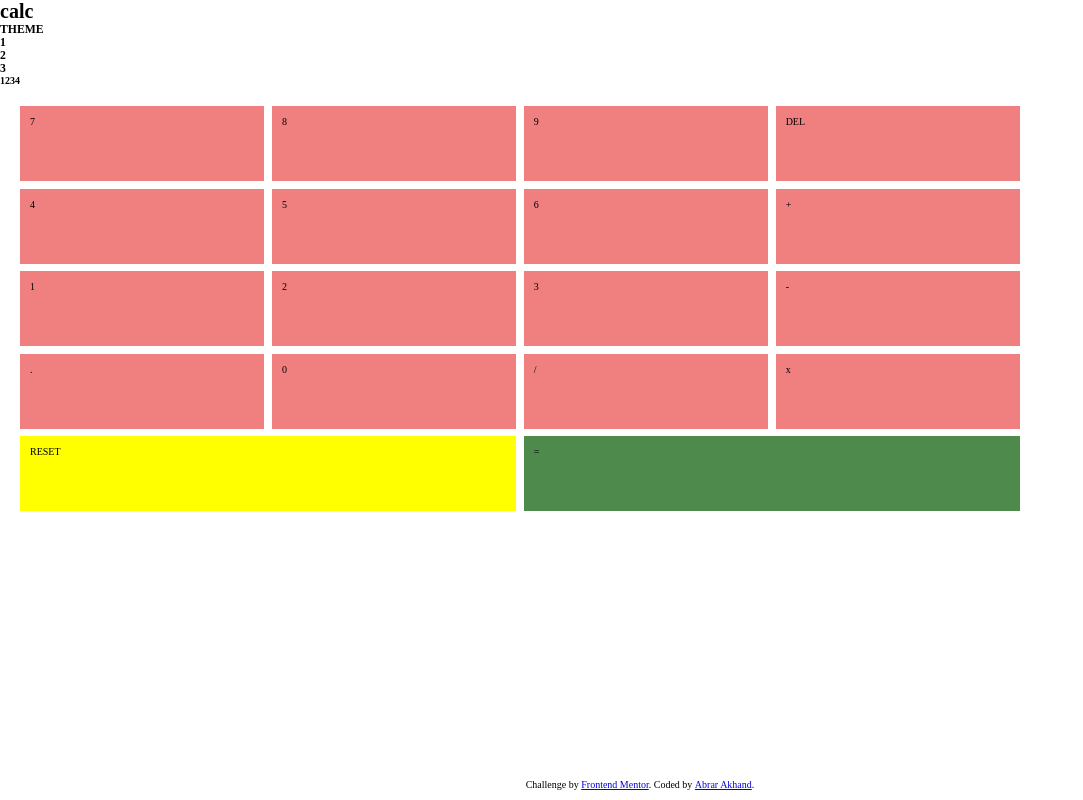
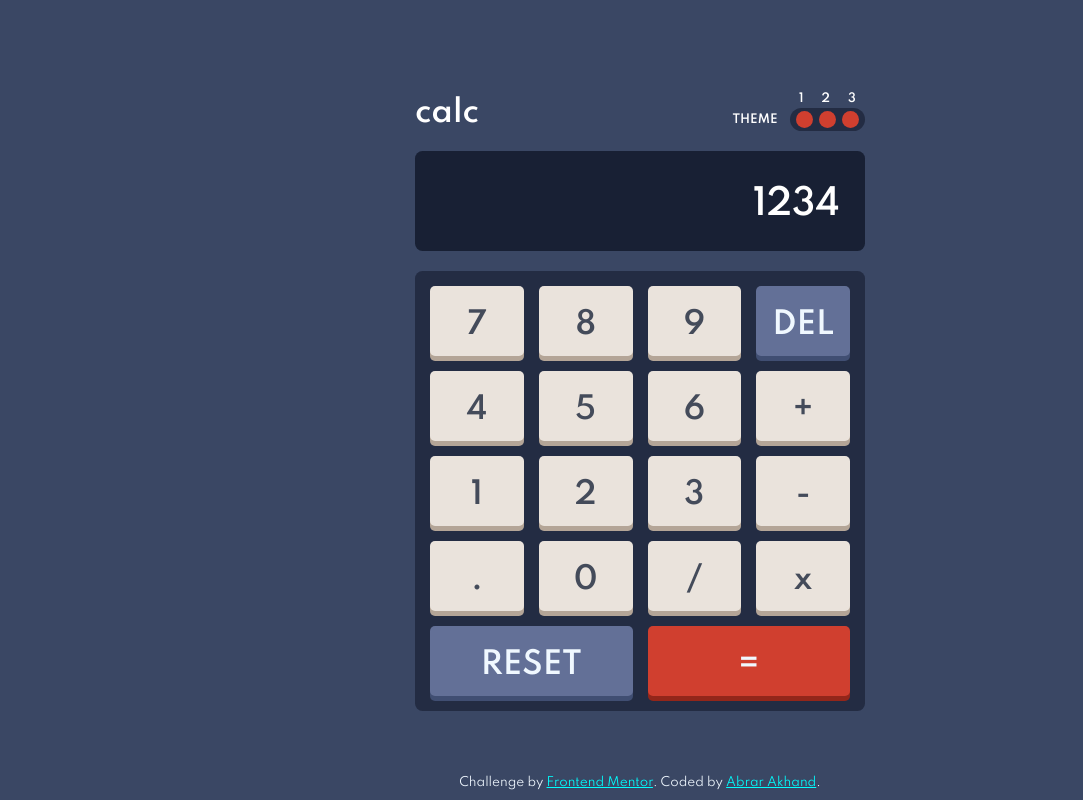
Before and after one commit to Triple3Apple/react-calculator, a React (Create React App) app: page / in a window 1280 px wide. Shown: the whole page, without its empty margins (0-1083 px from the left). Built offline with nearby package versions, Linux system fonts and the light colour scheme.

Commit message:
UI improvements and first theme added

```diff
--- a/public/index.html
+++ b/public/index.html
@@ -8,6 +8,12 @@
     <meta
       name="description"
       content="Web site created using create-react-app"
+    />
+    <link rel="preconnect" href="https://fonts.googleapis.com" />
+    <link rel="preconnect" href="https://fonts.gstatic.com" crossorigin />
+    <link
+      href="https://fonts.googleapis.com/css2?family=Spartan:wght@400;500;600&display=swap"
+      rel="stylesheet"
     />
     <link rel="apple-touch-icon" href="%PUBLIC_URL%/logo192.png" />
     <!--
--- a/src/App.js
+++ b/src/App.js
@@ -1,15 +1,28 @@
+import { useState } from "react";
+
 import Header from "./components/Header";
 import CalcDisplay from "./components/CalcDisplay";
 import CalcButtons from "./components/CalcButtons";
 import Footer from "./components/Footer";
 
 function App() {
+
+  // TODO: Load last used theme
+  const [theme, setTheme] = useState(1);
+
+  const changeTheme = (num) => {
+    if (num < 1 || num > 3) return;
+    console.log(`recieved theme num: ${num}`);
+
+    setTheme(num);
+  }
+
   return (
-    <div >
+    <div className='calc-root'>
       <div className="calculator-container">
-        <Header></Header>
+        <Header onThemeChange={changeTheme} ></Header>
         <CalcDisplay></CalcDisplay>
-        <CalcButtons></CalcButtons>
+        <CalcButtons currTheme={theme}></CalcButtons>
       </div>
       <Footer></Footer>
     </div>
--- a/src/components/Button.js
+++ b/src/components/Button.js
@@ -1,21 +1,37 @@
-const Button = ({ text, wideButtonType }) => {
+import { useState } from "react";
+
+
+const Button = ({ text, wideButtonType, themeNum }) => {
   // gridColumnStart: {1}, gridColumnEnd: 4
+
+  // const [currTheme, setCurrTheme] = useState('btn-theme' + themeNum);
+
+  // const getButtonWithTheme = () => {
+  //   if (currTheme > 3 || currTheme < 1) console.error(`Incorrect themeNum passed, value: ${themeNum}`);
+
+  //   setCurrTheme('btn-theme' + themeNum);
+
+  // }
+
 
   return (
     <>
       {wideButtonType === 1 ? (
-        <div className="button two-grid-button1">
+        <div className={`button two-grid-button1 white-text dif-color-key1 ${'btn-theme' + themeNum}`}>
           <p>{text}</p>
         </div>
       ) : wideButtonType === 2 ? (
-        <div className="button two-grid-button2">
+        <div className={`button two-grid-button2 white-text dif-color-key2 ${'btn-theme' + themeNum}`}>
           <p>{text}</p>
         </div>
       ) : (
-        <div className="button">
+        <div
+          className={`button ${text === "DEL" ? "white-text dif-color-key1" : ""} ${'btn-theme' + themeNum}`}
+        >
           <p>{text}</p>
         </div>
-      )}
+      )
+      }
     </>
 
     // <div className="button" {btnWidth === 2 ? "two-grid-button" : ""}>
--- a/src/components/CalcButtons.js
+++ b/src/components/CalcButtons.js
@@ -1,26 +1,26 @@
 import Button from "./Button";
 
-const CalcButtons = () => {
+const CalcButtons = ({ currTheme }) => {
   return (
     <div className="calc-buttons">
-      <Button text={7}></Button>
-      <Button text={8}></Button>
-      <Button text={9}></Button>
-      <Button text="DEL"></Button>
-      <Button text={4}></Button>
-      <Button text={5}></Button>
-      <Button text={6}></Button>
-      <Button text="+"></Button>
-      <Button text={1}></Button>
-      <Button text={2}></Button>
-      <Button text={3}></Button>
-      <Button text="-"></Button>
-      <Button text="."></Button>
-      <Button text={0}></Button>
-      <Button text="/"></Button>
-      <Button text="x"></Button>
-      <Button text="RESET" wideButtonType={1}></Button>
-      <Button text="=" wideButtonType={2}></Button>
+      <Button text={7} themeNum={currTheme}></Button>
+      <Button text={8} themeNum={currTheme}></Button>
+      <Button text={9} themeNum={currTheme}></Button>
+      <Button text="DEL" themeNum={currTheme}></Button>
+      <Button text={4} themeNum={currTheme}></Button>
+      <Button text={5} themeNum={currTheme}></Button>
+      <Button text={6} themeNum={currTheme}></Button>
+      <Button text="+" themeNum={currTheme}></Button>
+      <Button text={1} themeNum={currTheme}></Button>
+      <Button text={2} themeNum={currTheme}></Button>
+      <Button text={3} themeNum={currTheme}></Button>
+      <Button text="-" themeNum={currTheme}></Button>
+      <Button text="." themeNum={currTheme}></Button>
+      <Button text={0} themeNum={currTheme}></Button>
+      <Button text="/" themeNum={currTheme}></Button>
+      <Button text="x" themeNum={currTheme}></Button>
+      <Button text="RESET" wideButtonType={1} themeNum={currTheme}></Button>
+      <Button text="=" wideButtonType={2} themeNum={currTheme}></Button>
     </div>
   );
 };
--- a/src/components/CalcDisplay.js
+++ b/src/components/CalcDisplay.js
@@ -2,7 +2,7 @@ import React from "react";
 
 const CalcDisplay = () => {
   return (
-    <div className="calcDisplay">
+    <div className="calc-display">
       <h4 id="display">1234</h4>
     </div>
   );
--- a/src/components/Header.js
+++ b/src/components/Header.js
@@ -1,11 +1,11 @@
 import ThemeSelector from "./ThemeSelector";
 
-const Header = () => {
+const Header = ({ onThemeChange }) => {
   return (
-    <div className="headerContainer">
+    <header className="header-container">
       <h1 id="app-name">calc</h1>
-      <ThemeSelector></ThemeSelector>
-    </div>
+      <ThemeSelector onThemeChange={onThemeChange}></ThemeSelector>
+    </header>
   );
 };
 
--- a/src/components/ThemeSelector.js
+++ b/src/components/ThemeSelector.js
@@ -1,7 +1,7 @@
-const ThemeSelector = () => {
+const ThemeSelector = ({ onThemeChange }) => {
   return (
-    <div className="themeSelector">
-      <h3>THEME</h3>
+    <div className="theme-selector">
+      <h3 className="theme-text">THEME</h3>
       <div className="selector-container">
         <div className="numbers">
           <h3>1</h3>
@@ -9,9 +9,18 @@ const ThemeSelector = () => {
           <h3>3</h3>
         </div>
         <div className="selector">
-          <div className="theme-selection theme-selection1"></div>
-          <div className="theme-selection theme-selection2"></div>
-          <div className="theme-selection theme-selection3"></div>
+          <div
+            className="theme-selection theme-selection1"
+            onClick={() => onThemeChange(1)}
+          ></div>
+          <div
+            className="theme-selection theme-selection2"
+            onClick={() => onThemeChange(2)}
+          ></div>
+          <div
+            className="theme-selection theme-selection3"
+            onClick={() => onThemeChange(3)}
+          ></div>
         </div>
       </div>
     </div>
--- a/src/index.css
+++ b/src/index.css
@@ -6,11 +6,132 @@
 
 html {
   font-size: 62.5%;
+  font-family: "Spartan", sans-serif;
+}
+
+.calc-root {
+  display: flex;
+  flex-direction: column;
+
+  align-items: center;
+  justify-content: center;
+
+  background: hsl(222, 26%, 31%);
+  min-height: 100vh;
+}
+
+.calculator-container {
+  position: relative;
+  display: flex;
+  flex-direction: column;
+  align-items: center;
+  justify-content: center;
+  background: none;
+  padding: 3rem;
+
+  width: fit-content;
+}
+
+.header-container {
+  width: 100%;
+
+  display: flex;
+  flex-direction: row;
+  justify-content: space-between;
+  align-items: flex-end;
+}
+
+#app-name {
+  font-size: 3rem;
+  color: white;
+}
+
+.theme-selector {
+  /* background: rgb(163, 84, 84); */
+  display: flex;
+  flex-direction: row;
+}
+
+.theme-selector .theme-text {
+  align-self: flex-end;
+  transform: translateY(-4px);
+  margin: 0rem 1.25rem;
+  color: white;
+}
+
+.selector-container {
+  /* background: rgb(133, 133, 133); */
+  width: 7.5rem;
+
+  display: flex;
+  flex-direction: column;
+}
+
+.numbers {
+  width: 100%;
+  display: flex;
+  flex-direction: row;
+  justify-content: space-around;
+
+  margin: 0.25rem 0;
+}
+
+.numbers h3 {
+  color: white;
+}
+
+.selector {
+  display: flex;
+  flex-direction: row;
+  justify-content: space-evenly;
+  align-items: center;
+
+  width: 100%;
+  height: 2.25rem;
+  background: hsl(223, 31%, 20%);
+  border-radius: 2rem;
+}
+
+.theme-selection {
+  background: hsl(6, 63%, 50%);
+  width: 1.7rem;
+  height: 1.7rem;
+  border-radius: 1rem;
+}
+
+.calc-display {
+  display: flex;
+  flex-direction: row;
+  justify-content: end;
+  align-items: center;
+
+  background: hsl(224, 36%, 15%);
+  margin: 2rem 0rem;
+  border-radius: 0.75rem;
+
+  width: 100%;
+  height: 10rem;
+}
+
+#display {
+  width: 100%;
+  color: white;
+  text-align: right;
+
+  margin: 2.5rem;
+
+  font-size: 3.5rem;
+
+  transform: translateY(4px);
 }
 
 .calc-buttons {
-  width: 1000px;
-  margin: 2rem;
+  width: 45rem;
+  padding: 1.5rem;
+
+  border-radius: 0.75rem;
+
+  background: hsl(223, 31%, 20%);
 
   display: grid;
   /* grid-template-columns: 25% 25% 25% 25%; */
@@ -25,10 +146,10 @@ html {
   grid-row-gap: 0.5rem;
   */
 
-  grid-gap: 0.75rem;
+  grid-gap: 1.5rem;
 
   /* Sets the height for each row */
-  grid-auto-rows: 75px;
+  grid-auto-rows: 70px;
 
   /*
   Below line sets the minumum height to 100px and scales up if content inside is larger than 100px
@@ -38,21 +159,82 @@ html {
 }
 
 .button {
+  display: flex;
+  flex-wrap: nowrap;
+  justify-content: center;
+  align-items: center;
+
   padding: 1rem;
+  /* margin: 0.5rem; */
+  border-radius: 0.5rem;
 
-  background: lightcoral;
+  transition: transform 0.2s, box-shadow 0.2s;
 }
+
+.btn-theme1 {
+  background: hsl(30, 25%, 89%);
+  box-shadow: 0 0.5rem hsl(28, 16%, 65%);
+  /*
+    offset-x | offset-y | color
+    box-shadow: 60px -16px teal;
+  */
+}
+
+.btn-theme1:hover {
+  box-shadow: 0 0rem hsl(28, 16%, 65%);
+  transform: translateY(0.5rem);
+}
+
+.btn-theme1.dif-color-key1 {
+  background: hsl(225, 21%, 49%);
+  box-shadow: 0 0.5rem hsl(224, 28%, 35%);
+}
+
+.btn-theme1.dif-color-key1:hover {
+  box-shadow: 0 0 hsl(224, 28%, 35%);
+  transform: translateY(0.5rem);
+}
+
+.btn-theme1.dif-color-key2 {
+  background: hsl(6, 63%, 50%);
+  box-shadow: 0 0.5rem hsl(6, 70%, 34%);
+}
+
+.btn-theme1.dif-color-key2:hover {
+  box-shadow: 0 0rem hsl(6, 70%, 34%);
+  transform: translateY(0.5rem);
+}
+
+.btn-theme1 p {
+  color: hsl(221, 14%, 31%);
+}
+
+.button p {
+  font-size: 3rem;
+  font-weight: bold;
+  text-align: center;
+  vertical-align: middle;
+
+  transform: translateY(4px);
+}
+
+.white-text p {
+  color: aliceblue;
+}
+
+/* .blue-key,
+.two-grid-button1 {
+  background: hsl(225, 21%, 49%);
+} */
 
 .two-grid-button1 {
   grid-column-start: 1;
   grid-column-end: 3;
-  background: yellow;
 }
 
 .two-grid-button2 {
   grid-column-start: 3;
   grid-column-end: 5;
-  background: rgb(77, 138, 75);
 }
 
 .attribution {
@@ -63,3 +245,12 @@ html {
   text-align: center;
   margin-bottom: 1rem;
 }
+
+.attribution p {
+  color: aliceblue;
+  font-size: 1.2rem;
+}
+
+a {
+  color: aqua;
+}
```
Also changed, not shown: 1 other file (tests, documents, lock files or other folders).
